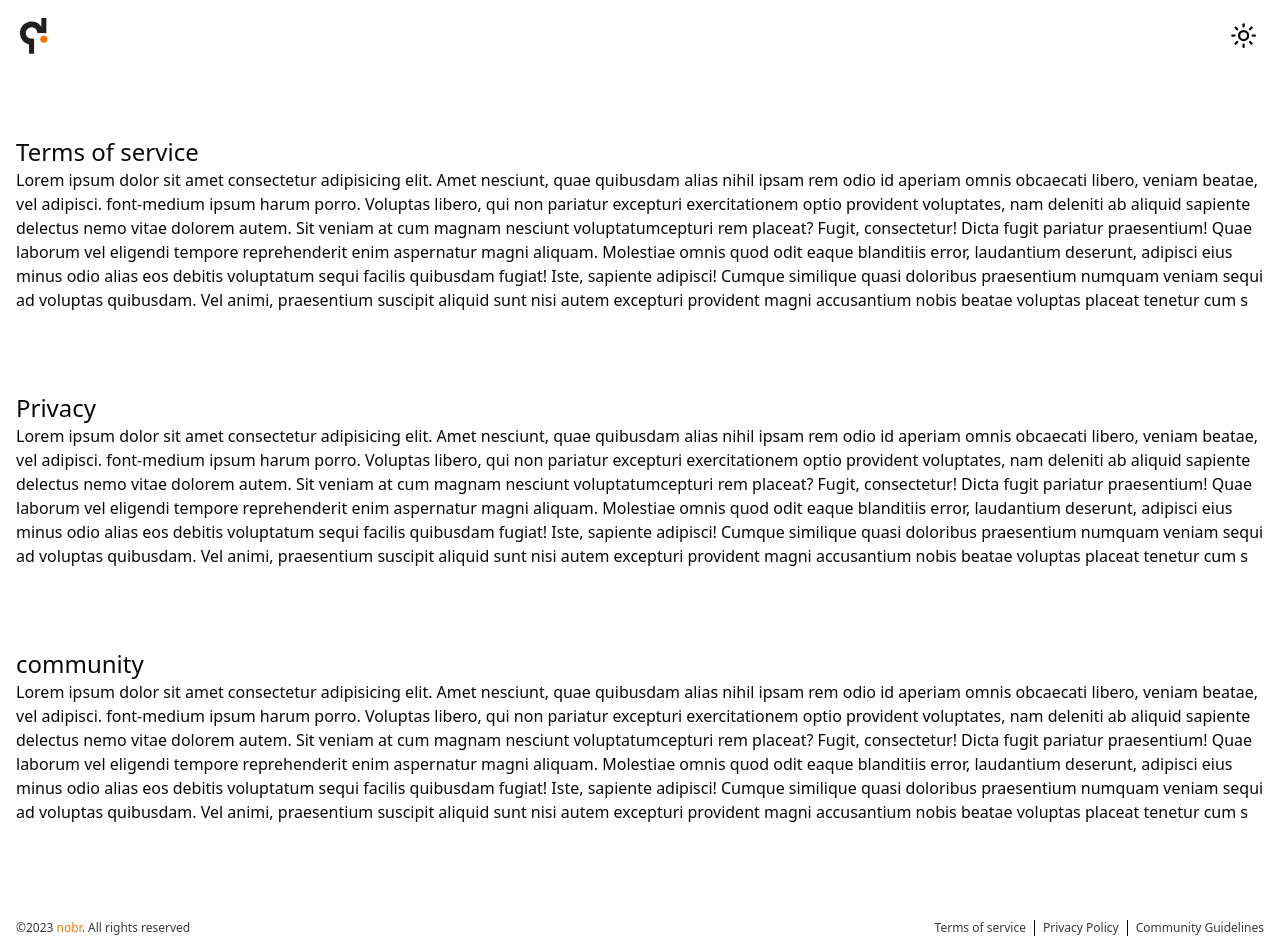
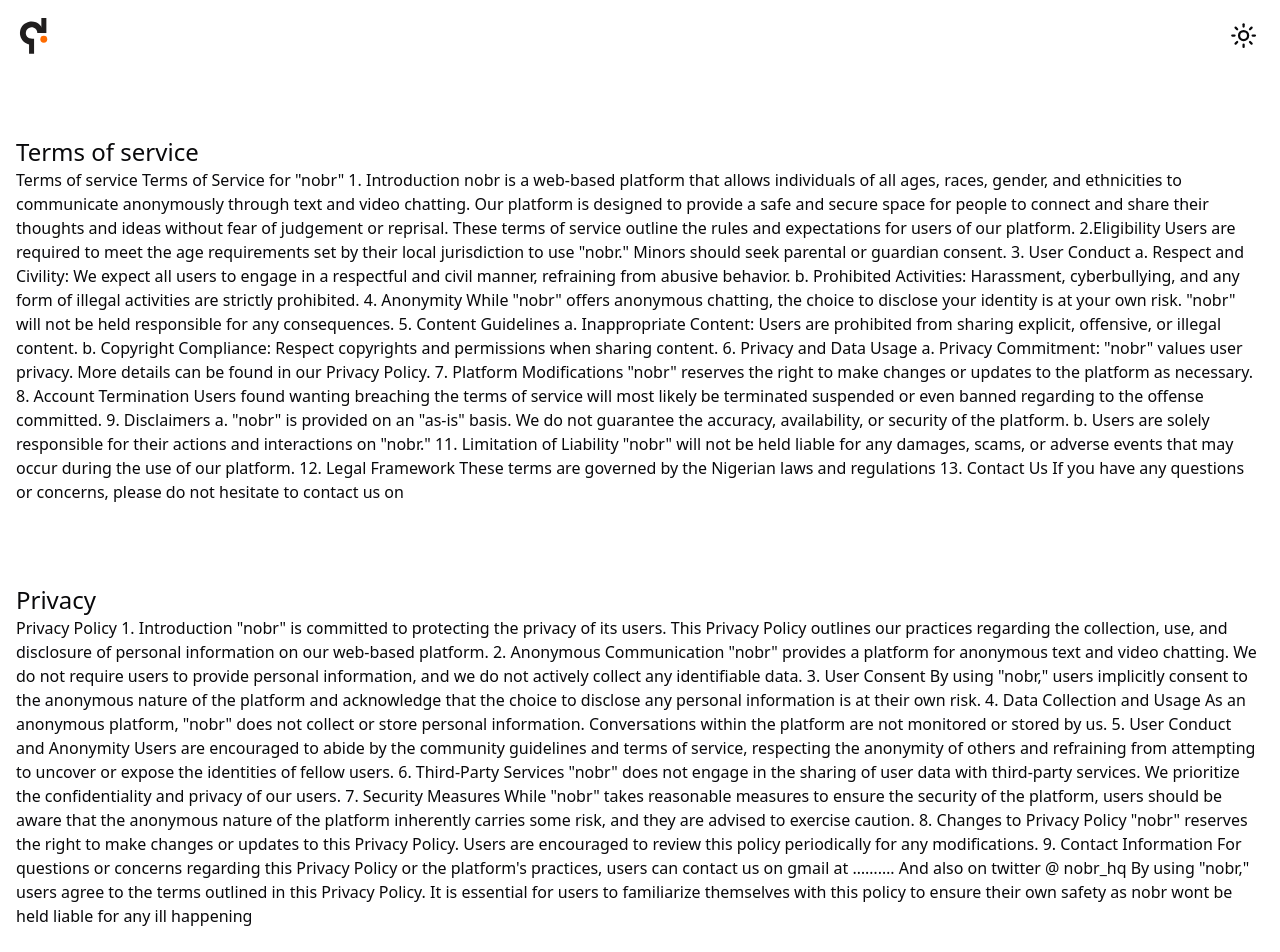
Before and after one commit to 3akare/nobr, a Next.js app: page /legal in a window 1280 px wide. Shown: the top 952 px of the page. Built offline with nearby package versions, Linux system fonts and the light colour scheme.

Commit message:
Code refactor
Add Legal documents. NOTE: it is not in its final form yet

```diff
--- a/app/legal/page.tsx
+++ b/app/legal/page.tsx
@@ -6,63 +6,115 @@
         <section>
           <h1 className="text-2xl font-medium">Terms of service</h1>
           <p>
-            Lorem ipsum dolor sit amet consectetur adipisicing elit. Amet
-            nesciunt, quae quibusdam alias nihil ipsam rem odio id aperiam omnis
-            obcaecati libero, veniam beatae, vel adipisci. font-medium ipsum
-            harum porro. Voluptas libero, qui non pariatur excepturi
-            exercitationem optio provident voluptates, nam deleniti ab aliquid
-            sapiente delectus nemo vitae dolorem autem. Sit veniam at cum magnam
-            nesciunt voluptatumcepturi rem placeat? Fugit, consectetur! Dicta
-            fugit pariatur praesentium! Quae laborum vel eligendi tempore
-            reprehenderit enim aspernatur magni aliquam. Molestiae omnis quod
-            odit eaque blanditiis error, laudantium deserunt, adipisci eius
-            minus odio alias eos debitis voluptatum sequi facilis quibusdam
-            fugiat! Iste, sapiente adipisci! Cumque similique quasi doloribus
-            praesentium numquam veniam sequi ad voluptas quibusdam. Vel animi,
-            praesentium suscipit aliquid sunt nisi autem excepturi provident
-            magni accusantium nobis beatae voluptas placeat tenetur cum s
+            Terms of service Terms of Service for "nobr" 1. Introduction nobr is
+            a web-based platform that allows individuals of all ages, races,
+            gender, and ethnicities to communicate anonymously through text and
+            video chatting. Our platform is designed to provide a safe and
+            secure space for people to connect and share their thoughts and
+            ideas without fear of judgement or reprisal. These terms of service
+            outline the rules and expectations for users of our platform.
+            2.Eligibility Users are required to meet the age requirements set by
+            their local jurisdiction to use "nobr." Minors should seek parental
+            or guardian consent. 3. User Conduct a. Respect and Civility: We
+            expect all users to engage in a respectful and civil manner,
+            refraining from abusive behavior. b. Prohibited Activities:
+            Harassment, cyberbullying, and any form of illegal activities are
+            strictly prohibited. 4. Anonymity While "nobr" offers anonymous
+            chatting, the choice to disclose your identity is at your own risk.
+            "nobr" will not be held responsible for any consequences. 5. Content
+            Guidelines a. Inappropriate Content: Users are prohibited from
+            sharing explicit, offensive, or illegal content. b. Copyright
+            Compliance: Respect copyrights and permissions when sharing content.
+            6. Privacy and Data Usage a. Privacy Commitment: "nobr" values user
+            privacy. More details can be found in our Privacy Policy. 7.
+            Platform Modifications "nobr" reserves the right to make changes or
+            updates to the platform as necessary. 8. Account Termination Users
+            found wanting breaching the terms of service will most likely be
+            terminated suspended or even banned regarding to the offense
+            committed. 9. Disclaimers a. "nobr" is provided on an "as-is" basis.
+            We do not guarantee the accuracy, availability, or security of the
+            platform. b. Users are solely responsible for their actions and
+            interactions on "nobr." 11. Limitation of Liability "nobr" will not
+            be held liable for any damages, scams, or adverse events that may
+            occur during the use of our platform. 12. Legal Framework These
+            terms are governed by the Nigerian laws and regulations 13. Contact
+            Us If you have any questions or concerns, please do not hesitate to
+            contact us on
           </p>
         </section>
         <div id="privacy" className="h-20 w-full"></div>
         <section>
           <h1 className="text-2xl font-medium">Privacy</h1>
           <p>
-            Lorem ipsum dolor sit amet consectetur adipisicing elit. Amet
-            nesciunt, quae quibusdam alias nihil ipsam rem odio id aperiam omnis
-            obcaecati libero, veniam beatae, vel adipisci. font-medium ipsum
-            harum porro. Voluptas libero, qui non pariatur excepturi
-            exercitationem optio provident voluptates, nam deleniti ab aliquid
-            sapiente delectus nemo vitae dolorem autem. Sit veniam at cum magnam
-            nesciunt voluptatumcepturi rem placeat? Fugit, consectetur! Dicta
-            fugit pariatur praesentium! Quae laborum vel eligendi tempore
-            reprehenderit enim aspernatur magni aliquam. Molestiae omnis quod
-            odit eaque blanditiis error, laudantium deserunt, adipisci eius
-            minus odio alias eos debitis voluptatum sequi facilis quibusdam
-            fugiat! Iste, sapiente adipisci! Cumque similique quasi doloribus
-            praesentium numquam veniam sequi ad voluptas quibusdam. Vel animi,
-            praesentium suscipit aliquid sunt nisi autem excepturi provident
-            magni accusantium nobis beatae voluptas placeat tenetur cum s
+            Privacy Policy 1. Introduction "nobr" is committed to protecting the
+            privacy of its users. This Privacy Policy outlines our practices
+            regarding the collection, use, and disclosure of personal
+            information on our web-based platform. 2. Anonymous Communication
+            "nobr" provides a platform for anonymous text and video chatting. We
+            do not require users to provide personal information, and we do not
+            actively collect any identifiable data. 3. User Consent By using
+            "nobr," users implicitly consent to the anonymous nature of the
+            platform and acknowledge that the choice to disclose any personal
+            information is at their own risk. 4. Data Collection and Usage As an
+            anonymous platform, "nobr" does not collect or store personal
+            information. Conversations within the platform are not monitored or
+            stored by us. 5. User Conduct and Anonymity Users are encouraged to
+            abide by the community guidelines and terms of service, respecting
+            the anonymity of others and refraining from attempting to uncover or
+            expose the identities of fellow users. 6. Third-Party Services
+            "nobr" does not engage in the sharing of user data with third-party
+            services. We prioritize the confidentiality and privacy of our
+            users. 7. Security Measures While "nobr" takes reasonable measures
+            to ensure the security of the platform, users should be aware that
+            the anonymous nature of the platform inherently carries some risk,
+            and they are advised to exercise caution. 8. Changes to Privacy
+            Policy "nobr" reserves the right to make changes or updates to this
+            Privacy Policy. Users are encouraged to review this policy
+            periodically for any modifications. 9. Contact Information For
+            questions or concerns regarding this Privacy Policy or the
+            platform's practices, users can contact us on gmail at ………. And also
+            on twitter @ nobr_hq By using "nobr," users agree to the terms
+            outlined in this Privacy Policy. It is essential for users to
+            familiarize themselves with this policy to ensure their own safety
+            as nobr wont be held liable for any ill happening
           </p>
         </section>
         <div id="community" className="h-20 w-full"></div>
         <section>
-          <h1 className="text-2xl font-medium">community</h1>
+          <h1 className="text-2xl font-medium">Community Guidelines</h1>
           <p>
-            Lorem ipsum dolor sit amet consectetur adipisicing elit. Amet
-            nesciunt, quae quibusdam alias nihil ipsam rem odio id aperiam omnis
-            obcaecati libero, veniam beatae, vel adipisci. font-medium ipsum
-            harum porro. Voluptas libero, qui non pariatur excepturi
-            exercitationem optio provident voluptates, nam deleniti ab aliquid
-            sapiente delectus nemo vitae dolorem autem. Sit veniam at cum magnam
-            nesciunt voluptatumcepturi rem placeat? Fugit, consectetur! Dicta
-            fugit pariatur praesentium! Quae laborum vel eligendi tempore
-            reprehenderit enim aspernatur magni aliquam. Molestiae omnis quod
-            odit eaque blanditiis error, laudantium deserunt, adipisci eius
-            minus odio alias eos debitis voluptatum sequi facilis quibusdam
-            fugiat! Iste, sapiente adipisci! Cumque similique quasi doloribus
-            praesentium numquam veniam sequi ad voluptas quibusdam. Vel animi,
-            praesentium suscipit aliquid sunt nisi autem excepturi provident
-            magni accusantium nobis beatae voluptas placeat tenetur cum s
+            Community Guidelines for "NOBR" 1.Respect and Kindness - Treat all
+            users with respect and kindness, regardless of their age, race,
+            gender, or ethnicity. - Avoid engaging in any form of discriminatory
+            or offensive behavior 2.Anonymity Etiquette - Embrace the anonymity
+            feature responsibly and respect the choice of others to remain
+            anonymous. - Do not attempt to uncover or expose the identities of
+            other users against their wishes. 3.Responsible Sharing - Share
+            thoughts, ideas, and content responsibly, keeping in mind the
+            potential impact on others. - Refrain from spreading false
+            information or engaging in harmful rumors. 4.Zero Tolerance for
+            Harassment - Harassment, cyberbullying, or any form of malicious
+            intent towards others is strictly prohibited and would lead to been
+            banned suspended and eventually terminated. - Report any instances
+            of harassment to the platform administrators. 5.Respect Copyright
+            and Privacy - Always respect copyright and privacy laws when sharing
+            content or information. - Do not share any personal or private
+            information of others without their consent. 6.Content Moderation -
+            Users are encouraged to report any content that violates the
+            guidelines. 7.Support and Reporting - If you encounter inappropriate
+            or harmful behavior, report it - Provide support to fellow users and
+            help maintain a positive community atmosphere. 8.Compliance with
+            Terms of Service - Familiarize yourself with and adhere to the
+            "nobr" Terms of Service at all times. 9.Legal Consequences -
+            Understand that illegal activities are not tolerated on the platform
+            and may result in legal actions. - Any criminal activities will be
+            reported to the relevant authorities. 10.Participation is Voluntary
+            - Users have the freedom to participate in conversations and
+            activities on "nobr." - If a conversation makes you uncomfortable,
+            you can disengage or report it. These community guidelines are meant
+            to create a respectful, safe, and inclusive environment for all
+            users of "nobr." Users are expected to abide by these guidelines and
+            report any violations to ensure the well-being of the community.
           </p>
         </section>
       </main>
```
Also changed, not shown: 1 other file (tests, documents, lock files or other folders).
